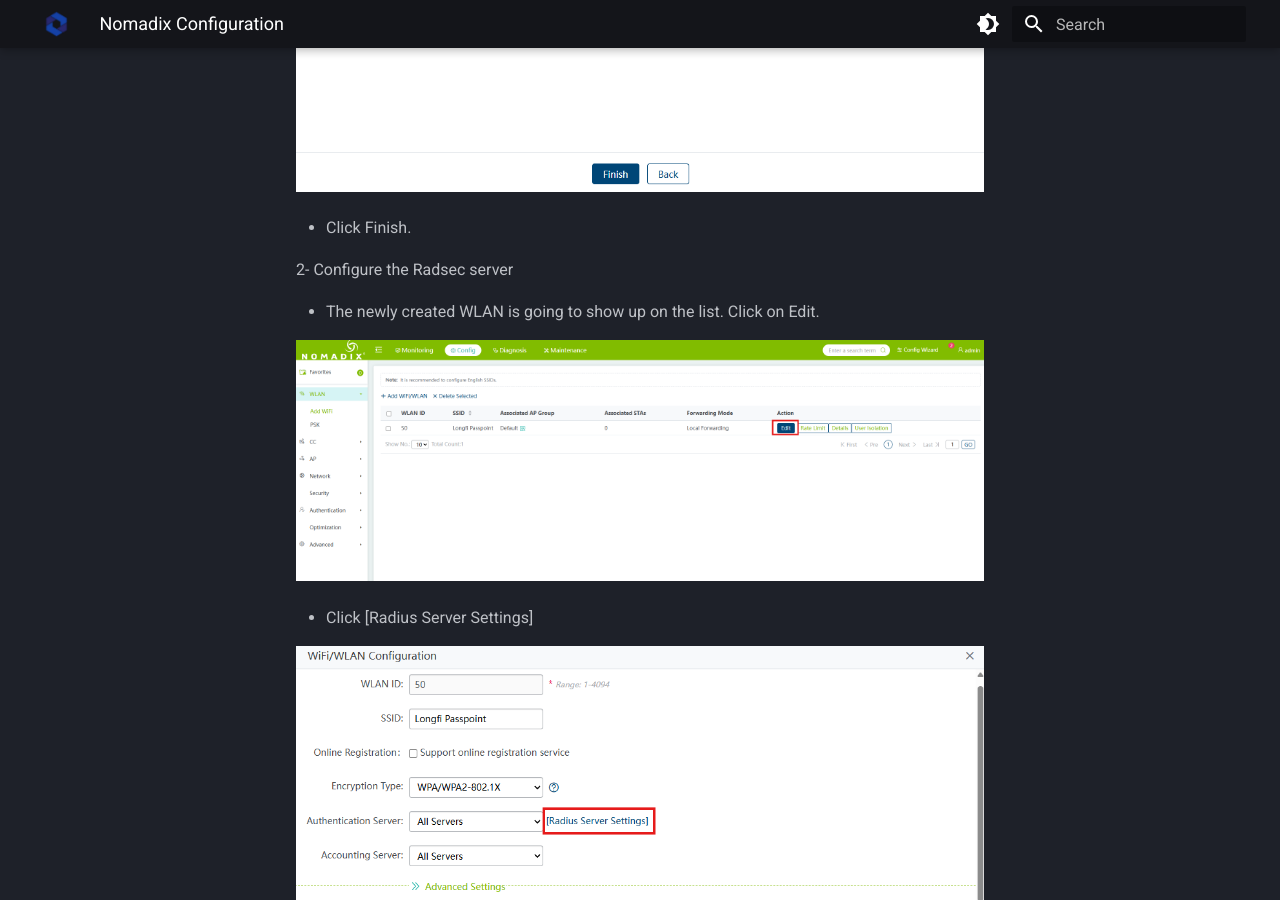
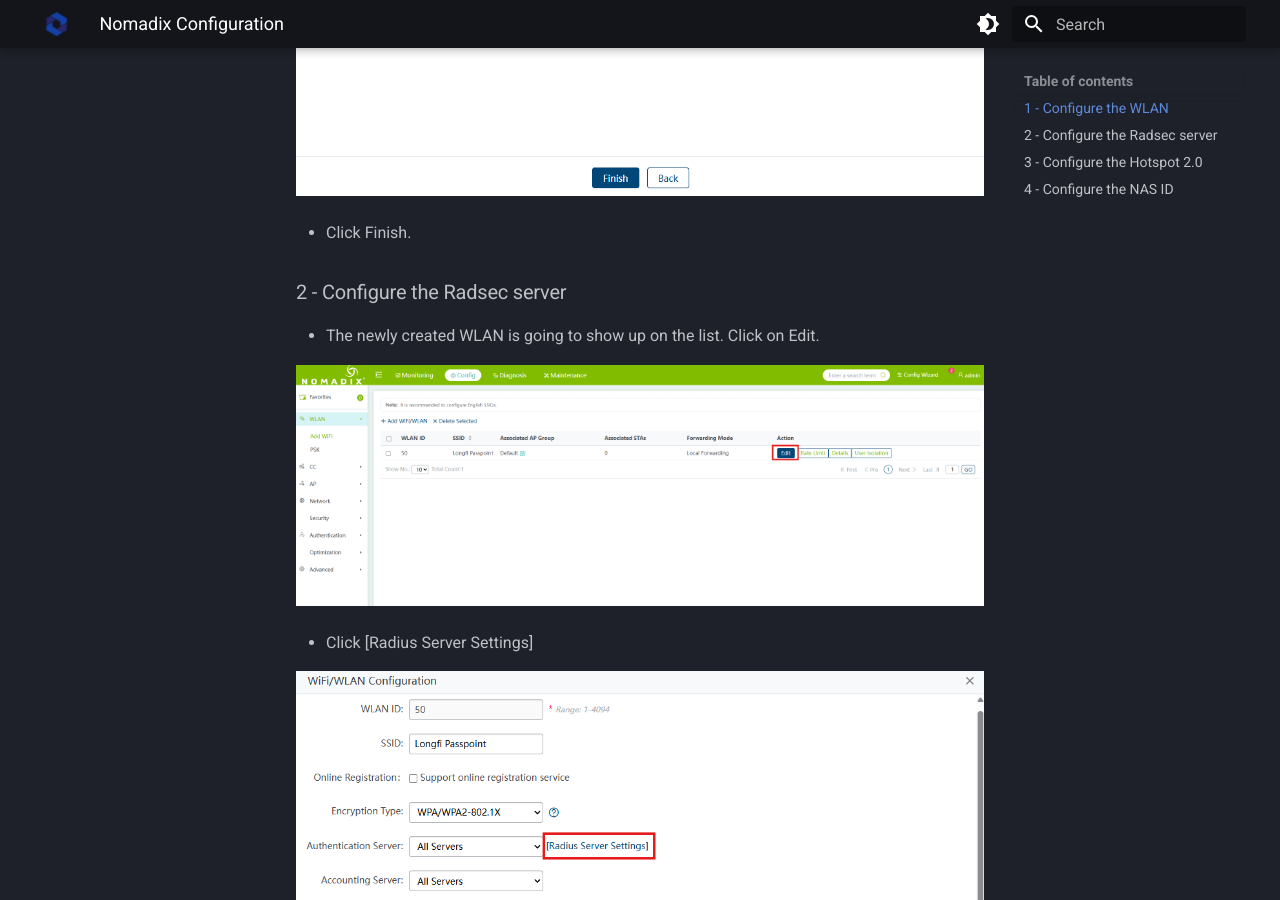
Before and after one commit to LongFi-Solutions/longfi-solutions.github.io, an MkDocs documentation site: the page built from docs/deployment/nomadix-configuration.md, in a window 1280 px wide and 900 px high, scrolled down 1750 px. Built offline with MkDocs 1.6.1 and Material for MkDocs 9.7.7, drawn with Linux system fonts in a browser that asks for light colours.

Commit message:
Update Deployment Guides “nomadix-configuration”

```diff
--- a/docs/deployment/nomadix-configuration.md
+++ b/docs/deployment/nomadix-configuration.md
@@ -2,7 +2,7 @@
 title: Nomadix Configuration
 ---
 
-1 - Configure the WLAN
+### 1 - Configure the WLAN
 
 * Log into the Nomadix WLAN controller using your credentials:
 * Click on the Config tab at the top of the screen, expand the WLAN section and select Add WiFi from the left-hand navigation menu.
@@ -27,7 +27,7 @@ title: Nomadix Configuration
 
 * Click Finish.
 
-2- Configure the Radsec server
+### 2 - Configure the Radsec server
 
 - The newly created WLAN is going to show up on the list. Click on Edit.
 
@@ -70,7 +70,7 @@ title: Nomadix Configuration
 
 * Click  Upload & Load
 
-3 - Configure the Hotspot 2.0
+### 3 - Configure the Hotspot 2.0
 
 - Expand the AP section in the left-hand navigation menu and select Hotspot2.0:
 - Enter a template name such as Passpoint and select the SSID that was created in the previous steps from the drop-down list:
@@ -84,7 +84,7 @@ title: Nomadix Configuration
 
 * Scroll down to the end of the settings and click Save.
 
-4 - Configure the NAS ID
+### 4 - Configure the NAS ID
 
 - Click on the Maintenance tab at in the top menu bar, expand the System section in the left-hand navigation menu and select Web Console:
 
```
